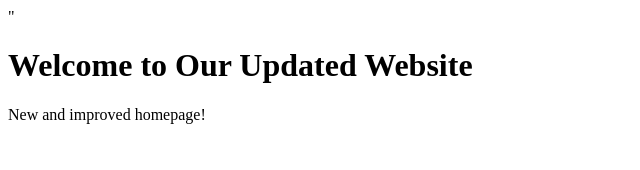
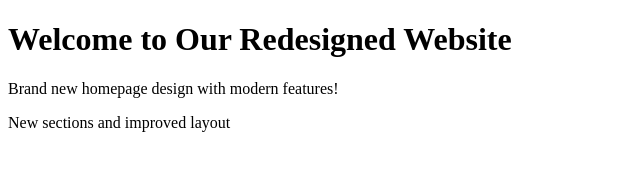
Before and after one commit to Autridge/git-exercise, a plain HTML site: page index.html in a window 1280 px wide. Shown: the whole page, without its empty margins (0-640 px from the left). Drawn offline with Linux system fonts and the light colour scheme.

Commit message:
Redesign homepage with modern layout and features

```diff
--- a/index.html
+++ b/index.html
@@ -1,10 +1,11 @@
-"<!DOCTYPE html>
+<!DOCTYPE html>
 <html>
   <head>
-    <title>Updated Home</title>
+    <title>Redesigned Home</title>
   </head>
   <body>
-    <h1>Welcome to Our Updated Website</h1>
-    <p>New and improved homepage!</p>
+    <h1>Welcome to Our Redesigned Website</h1>
+    <p>Brand new homepage design with modern features!</p>
+    <div>New sections and improved layout</div>
   </body>
 </html>
```
